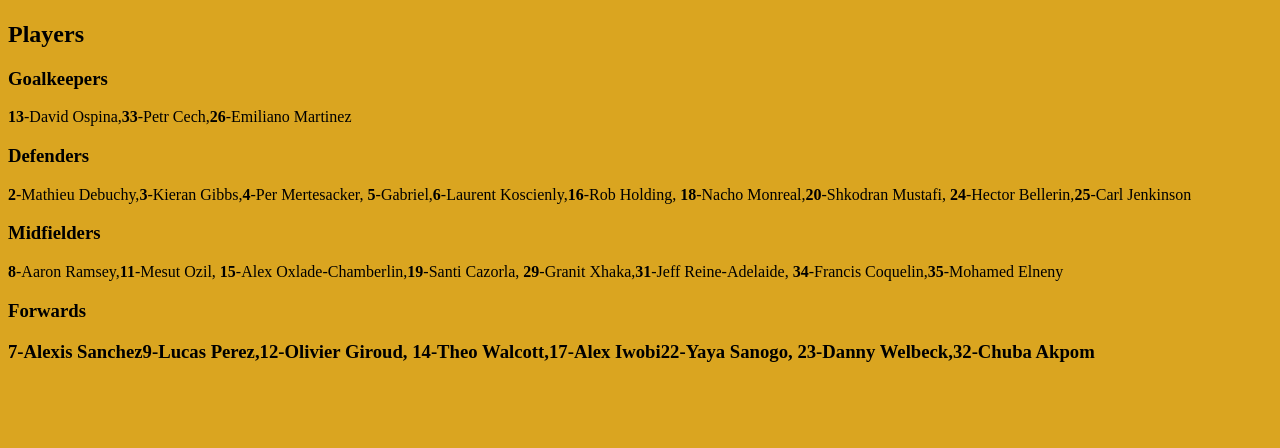
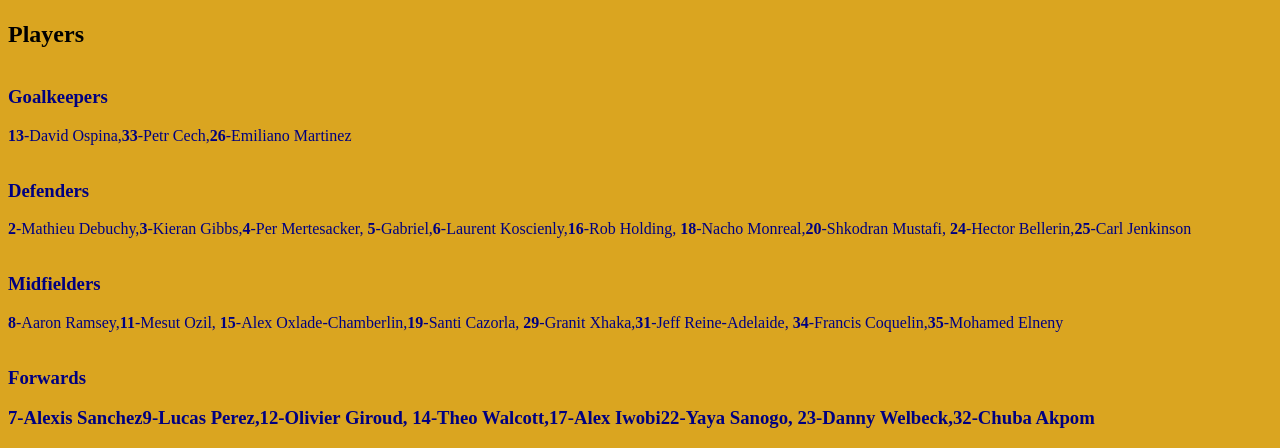
Before and after one commit to burglach/burglach.github.io, a plain HTML site: page index.html in a window 1280 px wide. Shown: the part 927-1375 px from the top of the page. Before the commit the page ends 1308 px from the top, so only its background shows below. Drawn offline with Linux system fonts and the light colour scheme.

Commit message:
Update main.css
YAY!!!!

```diff
--- a/main.css
+++ b/main.css
@@ -57,3 +57,28 @@ video {
 
     font-size:30px;
 }
+
+#Goalkeepers {
+    font-size:18;
+    float:left;
+    color:navy;
+
+}
+
+#Defenders  {
+    font-size:18;
+    float:left;
+    color:navy;
+}
+
+#Midfielders  {
+    font-size:18;
+    float:left;
+    color:navy;
+}
+
+#Forwards  {
+    font-size:18;
+    float:left;
+    color:navy;
+}
```
